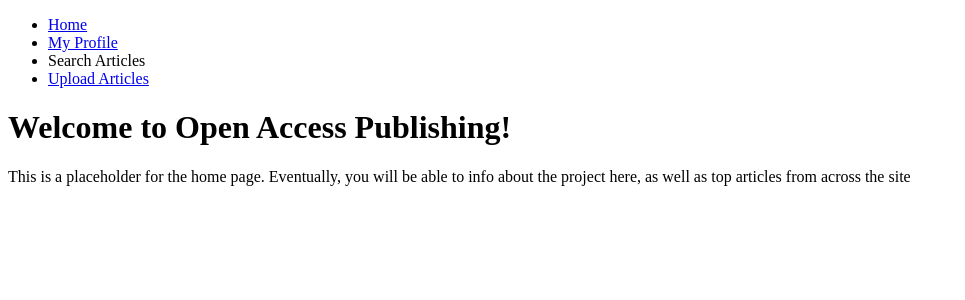
After one commit to jenkinjk/RHIT-Senior-Project-Open-Access-Publishing-System-Sean-Feeney, a Flask app: page /search in a window 1280 px wide. The commit adds this page. Shown: the top 300 px of the page, without its empty margins (0-965 px from the left). Run offline with Flask 2, Linux system fonts and the light colour scheme.

Commit message:
finished filling out skeleton site

```diff
--- a/flask_code/server.py
+++ b/flask_code/server.py
@@ -1,22 +1,53 @@
-from flask import Flask, request, redirect, render_template
+from flask import Flask, request, redirect, render_template, url_for, send_from_directory
+import os
+from werkzeug import secure_filename
+
+UPLOAD_FOLDER = './pdfs'
+ALLOWED_EXTENSIONS = set(['pdf', 'txt'])
+
+
 app = Flask(__name__)
-
+app.config['UPLOAD_FOLDER'] = UPLOAD_FOLDER
 
 
 @app.route('/', methods=['GET'])
 def welcome_page():
-	# in the future, there may be info about the site here, or we may store cookies
-	# and redirect to the login or account page automatically.  for now we redirect
-	# to the login page
+	# this is where we get to choose where to redirect people.  for now,
+    # redirect to the login page.  later maybe the home page
     return redirect('/login')
+
+@app.route('/home', methods=['GET'])
+def home_page():
+    return render_template('home.html')
+
+
+
+
+#########################################
+# TODO: this version of upload is just for demo purposes.  for the real thing we wanna do javascript and ajax
 
 @app.route('/upload', methods=['GET', 'POST'])
 def upload_page():
-    if(request.method == 'POST'):
-        #return render_template('uploadPdf.html')
-        pass
-    else:
-        return render_template('uploadPdf.html')
+    if request.method == 'POST':
+        file = request.files['file']
+        if file and allowed_file(file.filename):
+            filename = secure_filename(file.filename)
+            file.save(os.path.join(app.config['UPLOAD_FOLDER'], filename))
+            #return redirect(url_for('uploaded_file', filename=filename))
+    # else it is a GET request
+    return render_template('upload.html', pdfNames=os.listdir(app.config['UPLOAD_FOLDER']))
+
+@app.route('/uploads/<filename>')
+def uploaded_file(filename):
+    return send_from_directory(app.config['UPLOAD_FOLDER'], filename)
+
+def allowed_file(filename):
+    return '.' in filename and filename.rsplit('.', 1)[1] in ALLOWED_EXTENSIONS
+
+########################################
+
+
+
 
 @app.route('/login', methods=['GET', 'POST'])
 def login_page():
@@ -33,7 +64,10 @@ def profile_page():
 
 @app.route('/search', methods=['GET', 'POST'])
 def search_page():
-    return render_template('search.html')
+    if(request.method == 'POST'):
+        pass
+    else:
+        return render_template('search.html')
 
 if __name__ == '__main__':
 	# remove for production:
--- /dev/null
+++ b/flask_code/templates/search.html
@@ -0,0 +1,29 @@
+<!doctype html>
+<html lang="en-US">
+<body>
+	<div class="row">
+		<div class="col-lg-3">
+			<ul>
+				<li class="list-group-item">
+					<a href="/home" method="get">Home</a>
+				</li>
+				<li class="list-group-item">
+					<a href="/profile" method="get">My Profile</a>
+				</li>
+				<li class="list-group-item">
+					<!--<a href="/search" method="get">Search Articles</a>-->
+					Search Articles
+				</li>
+				<li class="list-group-item">
+					<a href="/upload" method="get">Upload Articles</a>
+				</li>
+			</ul>
+		</div>
+	</div>
+
+
+ 	<div>
+ 	<h1>Welcome to Open Access Publishing!</h1>
+ 	<p>This is a placeholder for the home page.  Eventually, you will be able to info about the project here, as well as top articles from across the site</p>
+</div>
+</body>
```
Also changed, not shown: flask_code/templates/home.html (added, +29 -0 lines), flask_code/templates/profile.html (+15 -4 lines), flask_code/templates/upload.html (added, +33 -0 lines), flask_code/templates/uploadPdf.html (deleted, +0 -15 lines), 1 other file.
